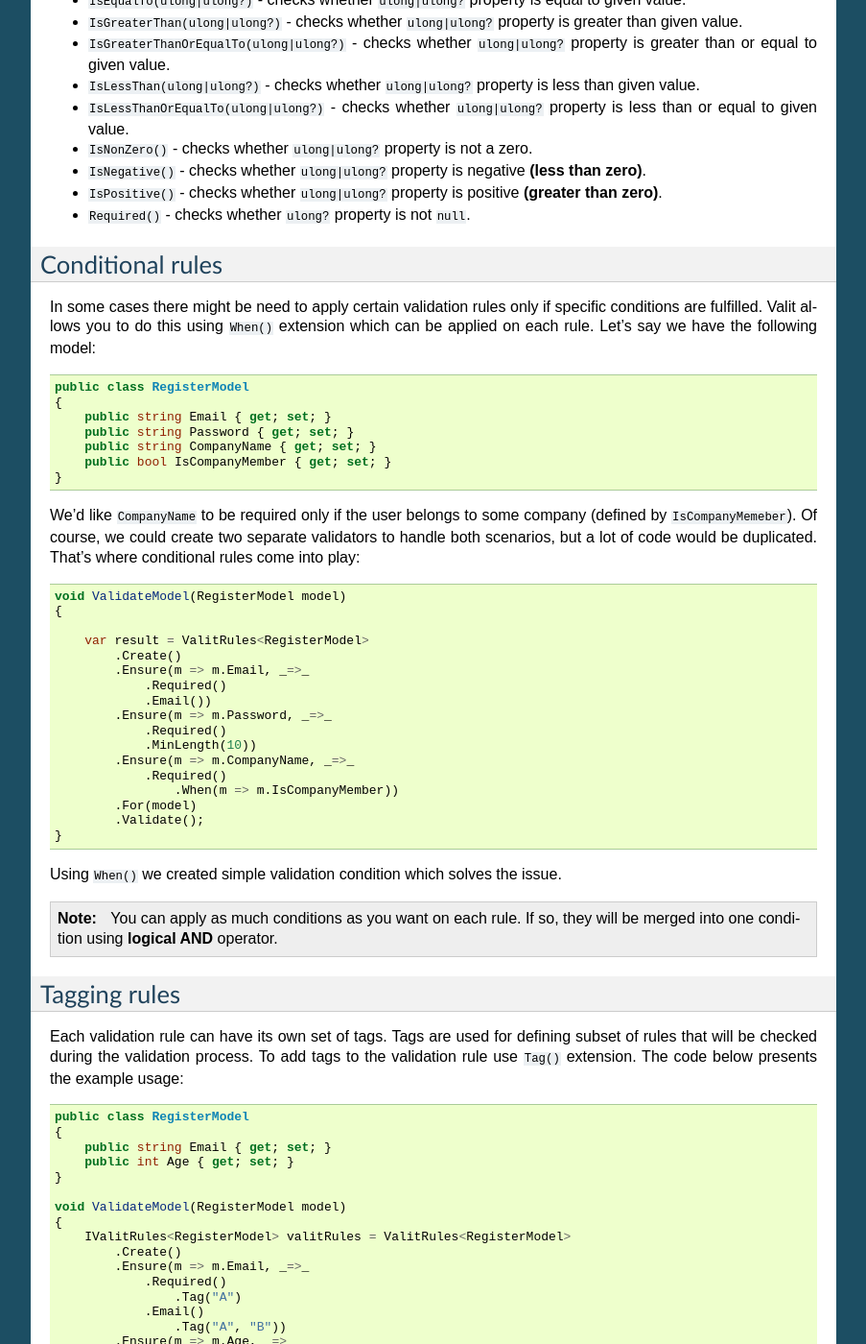
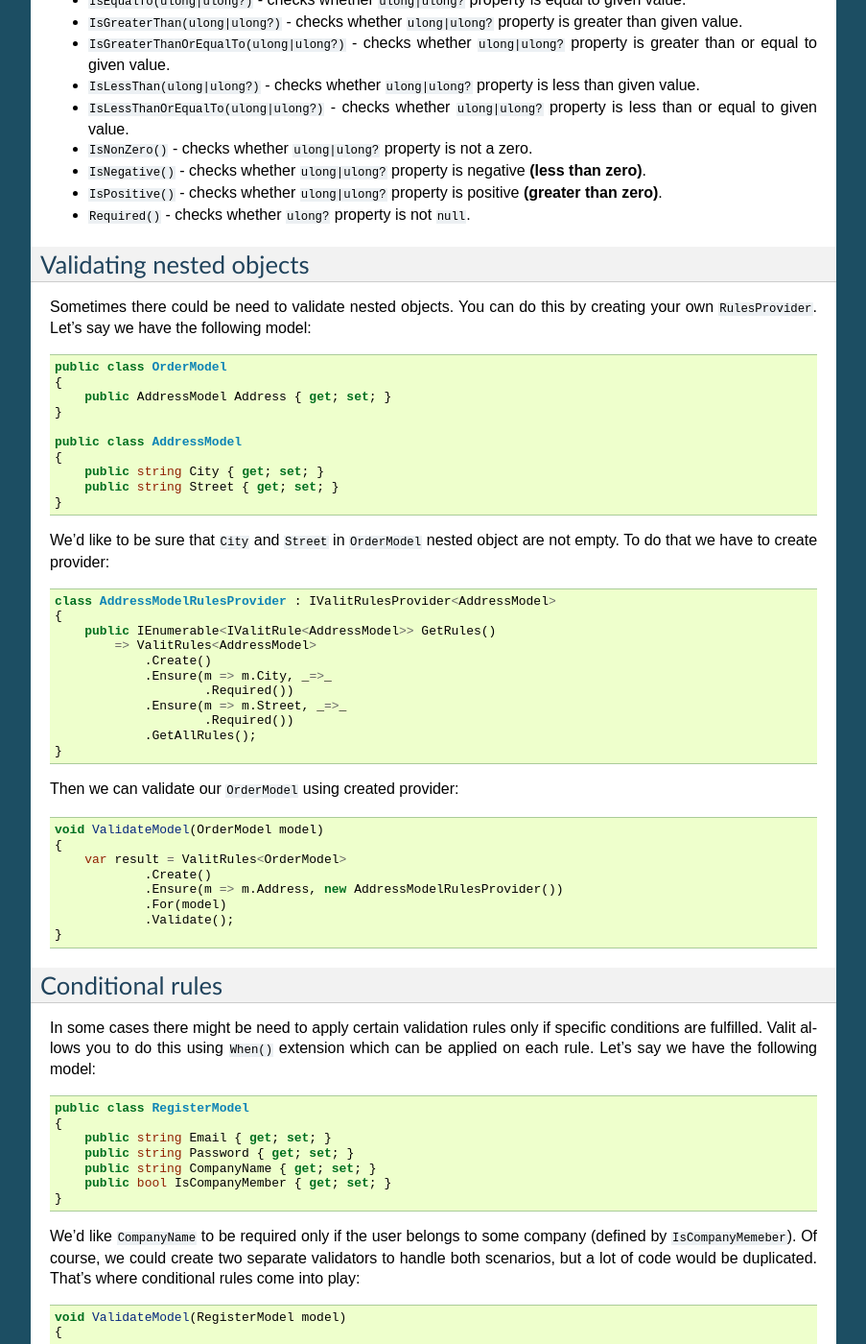
Before and after one commit to valit-stack/Valit.Docs, a Sphinx documentation site: the page built from docs/validation-rules/index.rst, in a window 1280 px wide and 1400 px high, scrolled down 5906 px. Shown: the whole window at 96% size, without its empty margins (198-1101 px from the left). Built offline with Sphinx 7.4.7, drawn with Linux system fonts in a browser that asks for light colours.

Commit message:
added description for validating nested object

```diff
--- a/docs/validation-rules/index.rst
+++ b/docs/validation-rules/index.rst
@@ -233,6 +233,52 @@ UInt64
 - ``IsPositive()`` - checks whether ``ulong|ulong?`` property is positive **(greater than zero)**.
 - ``Required()`` - checks whether ``ulong?`` property is not ``null``.
 
+Validating nested objects
+=========================
+Sometimes there could be need to validate nested objects. You can do this by creating your own ``RulesProvider``. Let's say we have the following model:
+
+.. sourcecode:: csharp
+
+    public class OrderModel
+    {
+        public AddressModel Address { get; set; }
+    }
+
+    public class AddressModel
+    {
+        public string City { get; set; }
+        public string Street { get; set; }
+    }
+
+We'd like to be sure that ``City`` and ``Street`` in ``OrderModel`` nested object are not empty. To do that we have to create provider:
+
+.. sourcecode:: csharp
+
+    class AddressModelRulesProvider : IValitRulesProvider<AddressModel>
+    {
+        public IEnumerable<IValitRule<AddressModel>> GetRules()
+            => ValitRules<AddressModel>
+            	.Create()
+            	.Ensure(m => m.City, _=>_
+            		.Required())
+            	.Ensure(m => m.Street, _=>_
+            		.Required())
+            	.GetAllRules();
+    }
+
+Then we can validate our ``OrderModel`` using created provider:
+
+.. sourcecode:: csharp
+
+    void ValidateModel(OrderModel model)
+    {
+    	var result = ValitRules<OrderModel>
+    		.Create()
+        	.Ensure(m => m.Address, new AddressModelRulesProvider())
+        	.For(model)
+        	.Validate();
+    }
+
 Conditional rules
 =================
 In some cases there might be need to apply certain validation rules only if specific conditions are fulfilled. Valit allows you to do this using ``When()`` extension which can be applied on each rule. Let's say we have the following model:
```
